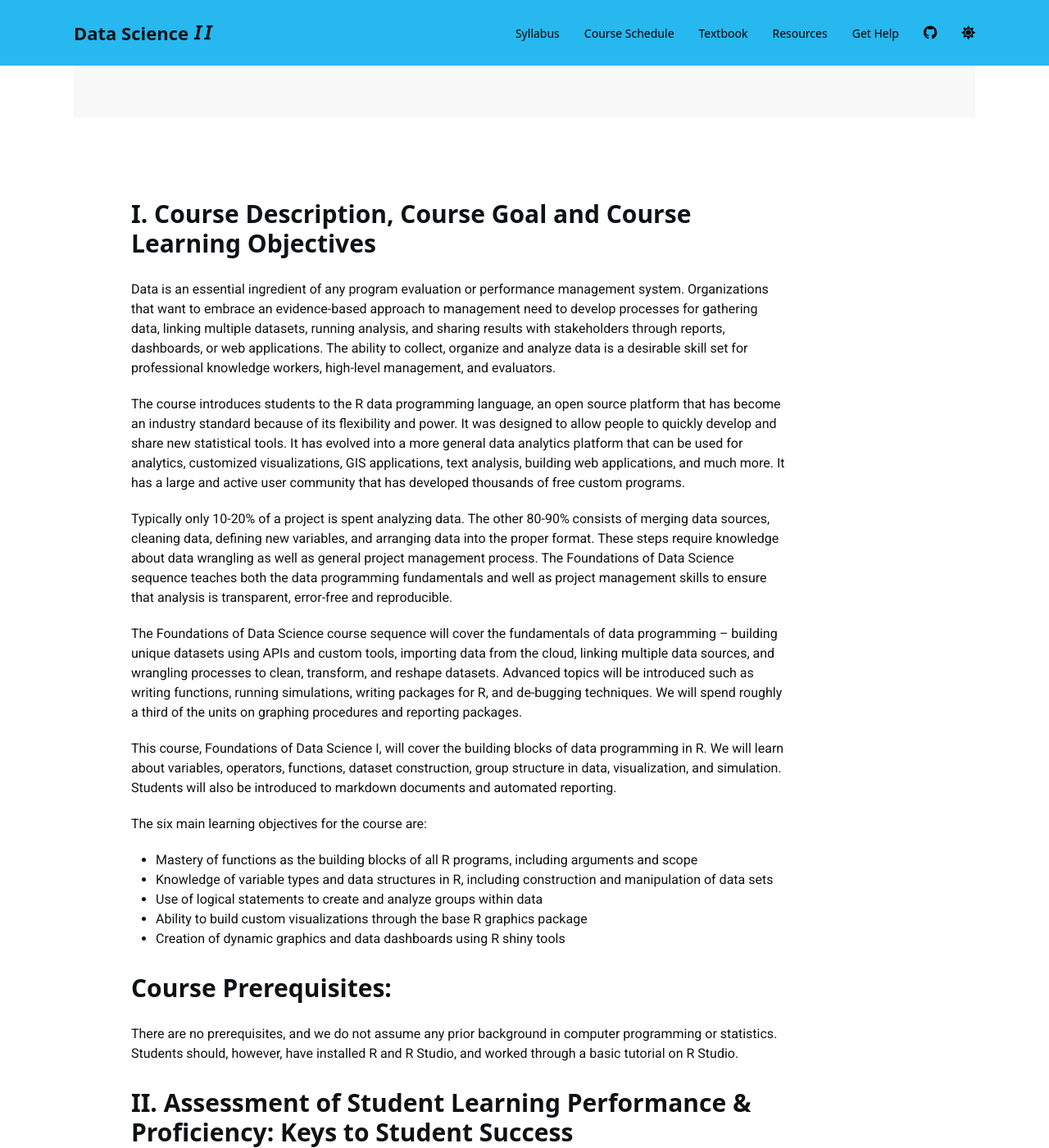
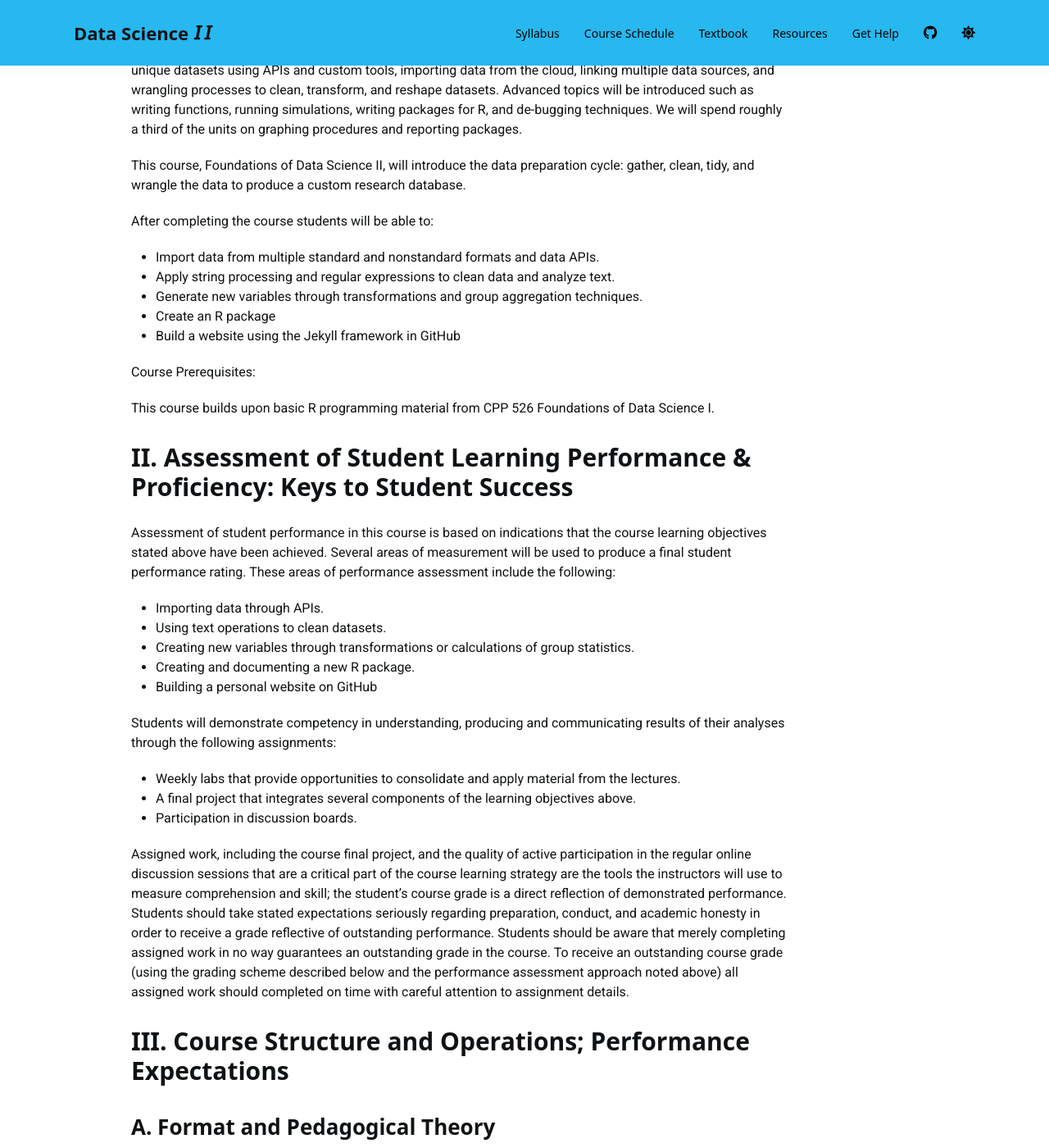
Before and after one commit to DS4PS/cpp-527-spr-2020, a Jekyll site: the page built from index.md, in a window 1280 px wide and 1400 px high, scrolled down 2489 px. Shown: the whole window at 82% size. Built offline with Jekyll 4.4.1, drawn with Linux system fonts in a browser that asks for light colours; nearby versions of some CDN libraries; a script bundle is joined from its source files by our own code; library files that are not in the unit come from our copies; a style sheet for code colours, icons or effects is not loaded; some of the changed text lies outside the part shown.

Commit message:
Update index.md

```diff
--- a/index.md
+++ b/index.md
@@ -3,38 +3,38 @@ layout: index
 title: Syllabus
 
 index:
-    title: Foundations of Data Science Part I
+    title: Foundations of Data Science Part II
     image: data-science.png
-    subtitle: This course introduces students to the field of data science and its applications in the public and nonprofit sectors. Modern performance management and evaluation processes require strong data literacy and the ability to combine and analyze data from a variety of sources to inform managerial processes. We offer a practical, tools-based approach that is designed to build strong foundations for people that want to work as analysts, data-driven managers, or data-driven journalists. We will cover data programming fundamentals, visualization, text analysis, automated reporting, and dynamic reporting using dashboards. The course is analytically rigorous, but no prior programming experience is assumed.
+    subtitle: This course builds from the foundations in R programming covered in CPP 526 Data Science I. We will learn how to use custom functions to make analysis more efficient, build simulations and animations, create R packages, learn text analysis functions in R, and build a website using the Jekyll framework in GitHub.
 
 info:
  program_title: Program Evaluation and Data Analytics
  program_website: https://asuonline.asu.edu/online-degree-programs/graduate/program-evaluation-and-data-analytics-ms/
- course_title: Foundations of Data Science Part I
- course_number: CPP 526
+ course_title: Foundations of Data Science Part II
+ course_number: CPP 527
  course_level: Graduate
- course_website: 'https://canvas.asu.edu/courses/29528'
+ course_website: 'https://canvas.asu.edu/courses/41575'
  course_start_end_dates: Jan 13th to March 02, 2020
  course_prerequisites:
  class_meets_when:  Asynchronous
  class_meets_where:  'https://asu.zoom.us/j/944016877'
  review_sessions_when: TBD
  review_sessions_where: Zoom
- discussion_board_url: 'https://ds4ps.org/cpp-526-spr-2020/help/'
+ discussion_board_url: 'https://ds4ps.org/cpp-527-spr-2020/help/'
 
 instructor:
--  name: Jamison Crawford
-   title: Instructor
-   email:
-   office_location:
-   website_url: https://rpubs.com/JamisonCrawford
-   github_url: 'https://github.com/JamisonCrawford'
+-  name: Jesse Lecy
+   title: Professor
+   email: jdlecy@asu.edu
+   office_location: UCENT 517
+   website_url: http://www.lecy.info/
+   github_url: 'https://github.com/lecy'
    twitter_url:
-   scholar_url:
+   scholar_url: https://scholar.google.com/citations?user=Ir8H4wMAAAAJ&hl=en
    linked_in_url:
    office_hours_time: Flexible
-   office_hours_location:  Zoom
-   office_hours_app_url:
+   office_hours_location:  Zoom or Office
+   office_hours_app_url: 'https://calendly.com/lecy/15min'
 
 
 textbooks:
@@ -53,21 +53,6 @@ textbooks:
   edition: Free Online
   link: https://leanpub.com/artofdatascience
   required: Not Required
-- title: 'Fundamentals of Data Visualization: A Primer on Making Informative and Compelling Figures'
-  authors: C.O. Wilke
-  edition: Free Online
-  link: https://serialmentor.com/dataviz/
-  required: Not Required
-- title: Modern Dive, Intro to Stats and Data Sciences via R
-  authors: Chester Ismay & Albert Y. Kim
-  edition: Free Online
-  link: https://moderndive.com/4-tidy.html
-  required: Not Required
-- title: Big Book of Dashboards
-  authors: Smith, Smith, and Johnson
-  edition: 2017
-  link: https://www.amazon.com/Big-Book-Dashboards-Visualizing-Real-World/dp/1119282713/
-  required: Not Required
 
 ---
 
@@ -79,45 +64,40 @@ textbooks:
 
 # I.  Course Description, Course Goal and Course Learning Objectives
 
-Data is an essential ingredient of any program evaluation or performance management system. Organizations that want to embrace an evidence-based approach to management need to develop processes for gathering data, linking multiple datasets, running analysis, and sharing results with stakeholders through reports, dashboards, or web applications. The ability to collect, organize and analyze data is a desirable skill set for professional knowledge workers, high-level management, and evaluators.
-
-The course introduces students to the R data programming language, an open source platform that has become an industry standard because of its flexibility and power. It was designed to allow people to quickly develop and share new statistical tools. It has evolved into a more general data analytics platform that can be used for analytics, customized visualizations, GIS applications, text analysis, building web applications, and much more. It has a large and active user community that has developed thousands of free custom programs.
-
-Typically only 10-20% of a project is spent analyzing data. The other 80-90% consists of merging data sources, cleaning data, defining new variables, and arranging data into the proper format. These steps require knowledge about data wrangling as well as general project management process. The Foundations of Data Science sequence teaches both the data programming fundamentals and well as project management skills to ensure that analysis is transparent, error-free and reproducible.
-
 The Foundations of Data Science course sequence will cover the fundamentals of data programming – building unique datasets using APIs and custom tools, importing data from the cloud, linking multiple data sources, and wrangling processes to clean, transform, and reshape datasets. Advanced topics will be introduced such as writing functions, running simulations, writing packages for R, and de-bugging techniques. We will spend roughly a third of the units on graphing procedures and reporting packages.
 
-This course, Foundations of Data Science I, will cover the building blocks of data programming in R. We will learn about variables, operators, functions, dataset construction, group structure in data, visualization, and simulation. Students will also be introduced to markdown documents and automated reporting.
+This course, Foundations of Data Science II, will introduce the data preparation cycle: gather, clean, tidy, and wrangle the data to produce a custom research database.
 
-The six main learning objectives for the course are:
+After completing the course students will be able to:
 
-- Mastery of functions as the building blocks of all R programs, including arguments and scope
-- Knowledge of variable types and data structures in R, including construction and manipulation of data sets
-- Use of logical statements to create and analyze groups within data
-- Ability to build custom visualizations through the base R graphics package
-- Creation of dynamic graphics and data dashboards using R shiny tools
+* Import data from multiple standard and nonstandard formats and data APIs.
+* Apply string processing and regular expressions to clean data and analyze text.
+* Generate new variables through transformations and group aggregation techniques.
+* Create an R package
+* Build a website using the Jekyll framework in GitHub
 
-# Course Prerequisites:
+Course Prerequisites:
 
-There are no prerequisites, and we do not assume any prior background in computer programming or statistics. Students should, however, have installed R and R Studio, and worked through a basic tutorial on R Studio.
+This course builds upon basic R programming material from CPP 526 Foundations of Data Science I.
 
-# II. Assessment of Student Learning Performance & Proficiency: Keys to Student Success
+# II.	Assessment of Student Learning Performance & Proficiency: Keys to Student Success
 
 Assessment of student performance in this course is based on indications that the course learning objectives stated above have been achieved.  Several areas of measurement will be used to produce a final student performance rating.  These areas of performance assessment include the following:
 
-- The ability to build a custom dataset by important data from multiple sources, merging data, and reshaping, filtering or subsetting as necessary.
-- Translating from plain English business cases to logical statements in R using logical operators and analytical techniques applied to groups.
-- Communicating information by developing custom visualizations and graphics.
-- Using markdown documents to generate data-driven reports and data dashboards.
+* Importing data through APIs.
+* Using text operations to clean datasets.
+* Creating new variables through transformations or calculations of group statistics.
+* Creating and documenting a new R package.
+* Building a personal website on GitHub
 
 Students will demonstrate competency in understanding, producing and communicating results of their analyses through the following assignments:
 
-- In-lecture assessment questions to ensure basic comprehension of key concepts and to help students and instructors track progress through the course.
-- Weekly labs that provide opportunities to consolidate and apply material from the lectures.
-- Discussion topics on broad data science trends.
-- A final project that integrates several skills to create a data dashboard.
+* Weekly labs that provide opportunities to consolidate and apply material from the lectures.
+* A final project that integrates several components of the learning objectives above.
+* Participation in discussion boards.
 
-Assigned work, including the course final project, and the quality of active participation in the regular online discussion sessions that are a critical part of the course learning strategy are the tools the instructors will use to measure comprehension and skill; the student&#39;s course grade is a direct reflection of demonstrated performance. Students should take stated expectations seriously regarding preparation, conduct, and academic honesty in order to receive a grade reflective of outstanding performance.  Students should be aware that merely completing assigned work in no way guarantees an outstanding grade in the course. To receive an outstanding course grade (using the grading scheme described below and the performance assessment approach noted above) all assigned work should completed on time with careful attention to assignment details.
+Assigned work, including the course final project, and the quality of active participation in the regular online discussion sessions that are a critical part of the course learning strategy are the tools the instructors will use to measure comprehension and skill; the student’s course grade is a direct reflection of demonstrated performance. Students should take stated expectations seriously regarding preparation, conduct, and academic honesty in order to receive a grade reflective of outstanding performance.  Students should be aware that merely completing assigned work in no way guarantees an outstanding grade in the course. To receive an outstanding course grade (using the grading scheme described below and the performance assessment approach noted above) all assigned work should completed on time with careful attention to assignment details.
+
 
 # III. Course Structure and Operations; Performance Expectations
 
@@ -139,9 +119,9 @@ The online discussions are explicitly intended to meet the objectives stated abo
 
 ## B. Assigned Reading Materials
 
-We will use a custom textbook for this course available at the link above.
+We will use some chapters from the program textbook.
 
-* [Course Textbook](https://ds4ps.org/cpp-526-fall-2019/textbook/)
+* [Course Textbook](https://ds4ps.org/dp4ss/)
 
 The following texts are recommended as good reference material for topics covered in this course:
 
@@ -159,7 +139,7 @@ In addition to the required textbooks, the instructor will supplement the assign
 Letter grades comport with a traditional set of intervals:
 
 ------------|--------
-100 – 99%   |  A+
+100 – 99%   |  A+*
 98 – 94%    |  A
 93 – 90%    |  A -
 89 – 87%    |  B+
@@ -167,11 +147,15 @@ Letter grades comport with a traditional set of intervals:
 83 – 80%    |  B –
 Below 80%   |  C, D, F
 
+\*An A+ is given at the discretion of the professors, and is normally limited to one or two students per term.
+
 The assigned work for the term comes in the form of four elements, described below:
 
 - **Weekly Labs (50%):**  Each week you will receive a short lab that will help you synthesize the lectures from the week though exercises that involve data, analysis, and important formulas from the lectures. These labs contain exercises that are similar in form or difficulty to what will be presented on the final exam. **They are graded pass / fail** by the instructors based upon an assessment of whether you have sincerely attempted the lab and answered over half of the questions correctly. This is designed to hold you accountable for the material, but not create anxiety about perfection.
 
-- **Final Dashboard Project (30%):**  This course will close with a final project that requires you to analyze some data and present your results as a data dashboard. It is designed to give you practice integrating material the we have covered throughout the course.
+- **R Package (10%):**  This course will close with a final project that requires you to analyze some data and present your results as a data dashboard. It is designed to give you practice integrating material the we have covered throughout the course.
+
+- **Jekyll Website (20%):**  This course will close with a final project that requires you to analyze some data and present your results as a data dashboard. It is designed to give you practice integrating material the we have covered throughout the course.
 
 - **Explainer Assignment (10%):**  You are invited to pick one topic from the class that you want to learn more about, or that you think might provide value to your classmates. Create a short tutorial to make your topic accessible to your peers. It can be a blog post, a video, a GIF, or a tutorial that explains an important concept from data programming, presents a helpful framework, illustrates a useful R tool or approach to data programming, or introduces classmates to a new package or function.
 
@@ -237,37 +221,25 @@ As students are all aware, ASU Online courses are typically offered on a seven a
 
 Please note: the course instructor may from time to time adjust assigned readings or adjust the due dates for assignment. The basic course content approach and learning objectives will not change, but slight modifications are possible if circumstances warrant an adjustment.
 
-[Schedule](https://ds4ps.org/cpp-526-fall-2019/schedule/)
+Use the **Schedule** tab on the navigation bar for detailed information each week.
 
 ## Couse Schedule
 
-### Unit 0: R Data Science Toolkit
-- CH-01 Core R
-- CH-02 R Studio
-- CH-03 Data-Driven Docs & RMD
 
+### Unit 1: Programming Control Structures
 
-### Unit 1: Functions and Vectors
-- CH-03, CH-04
-- Lab #1
+### Unit 2: Simulation & Building R Packages
 
-### Unit 2: Operators and Descriptives
-- Lab #2
+### Unit 3: GitHub Pages / CSS
 
-### Unit 3: Visualization
-- Lab #3
+### Unit 4: Regular Expressions
 
-### Unit 4: Dynamic Visualization
-- Lab #4
+### Unit 5: Data APIs
 
-### Unit 5: Data Wrangling
-- Lab #5
+### Unit 6: Tidy Data
 
-### Unit 6: Data IO and Joins
-- Lab #6
+### Unit 7: Customized Reports in RMD
 
-### Unit 7: Dashboards
-- Start Final Project
 
 
 <br>
```
